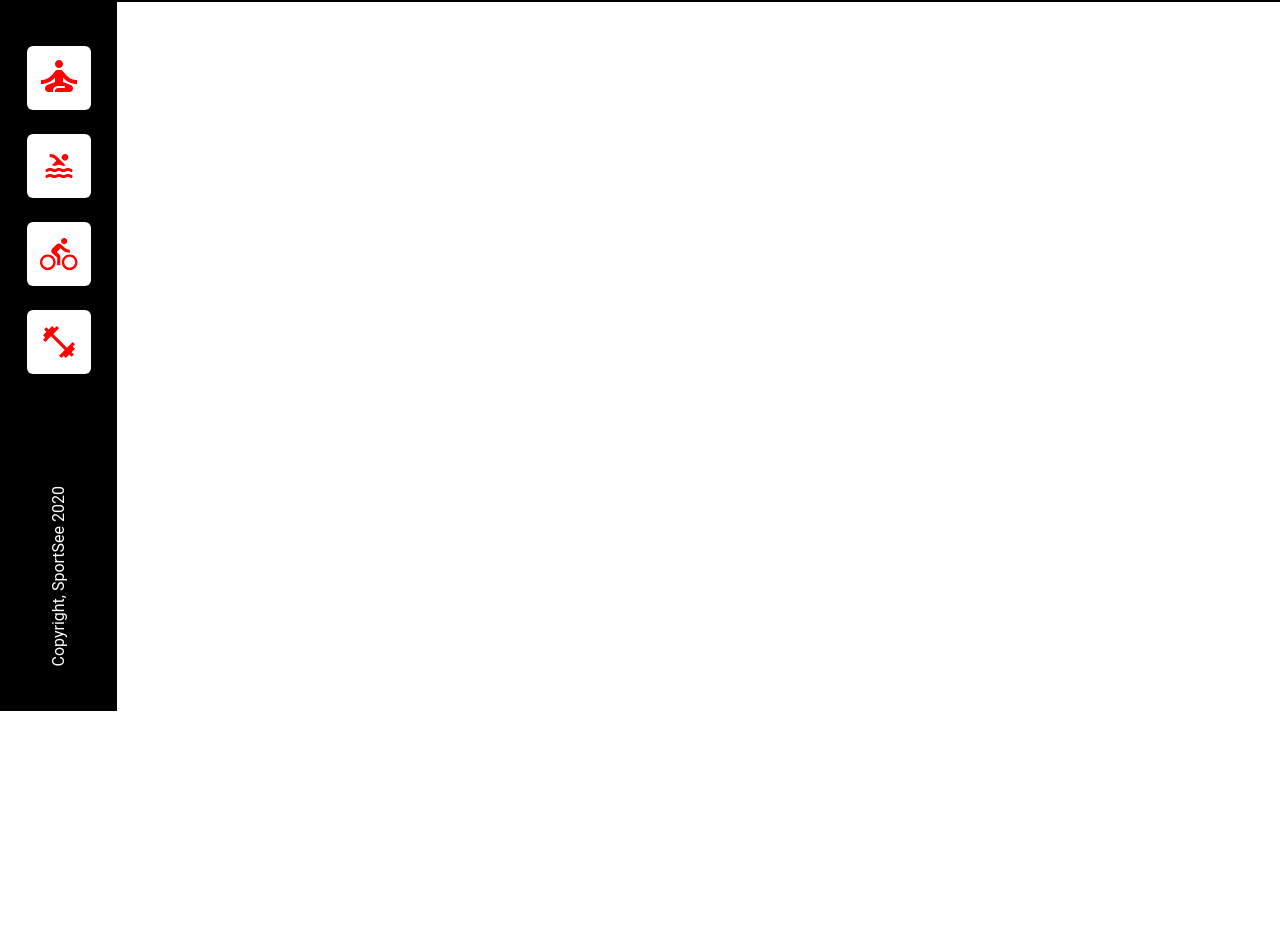
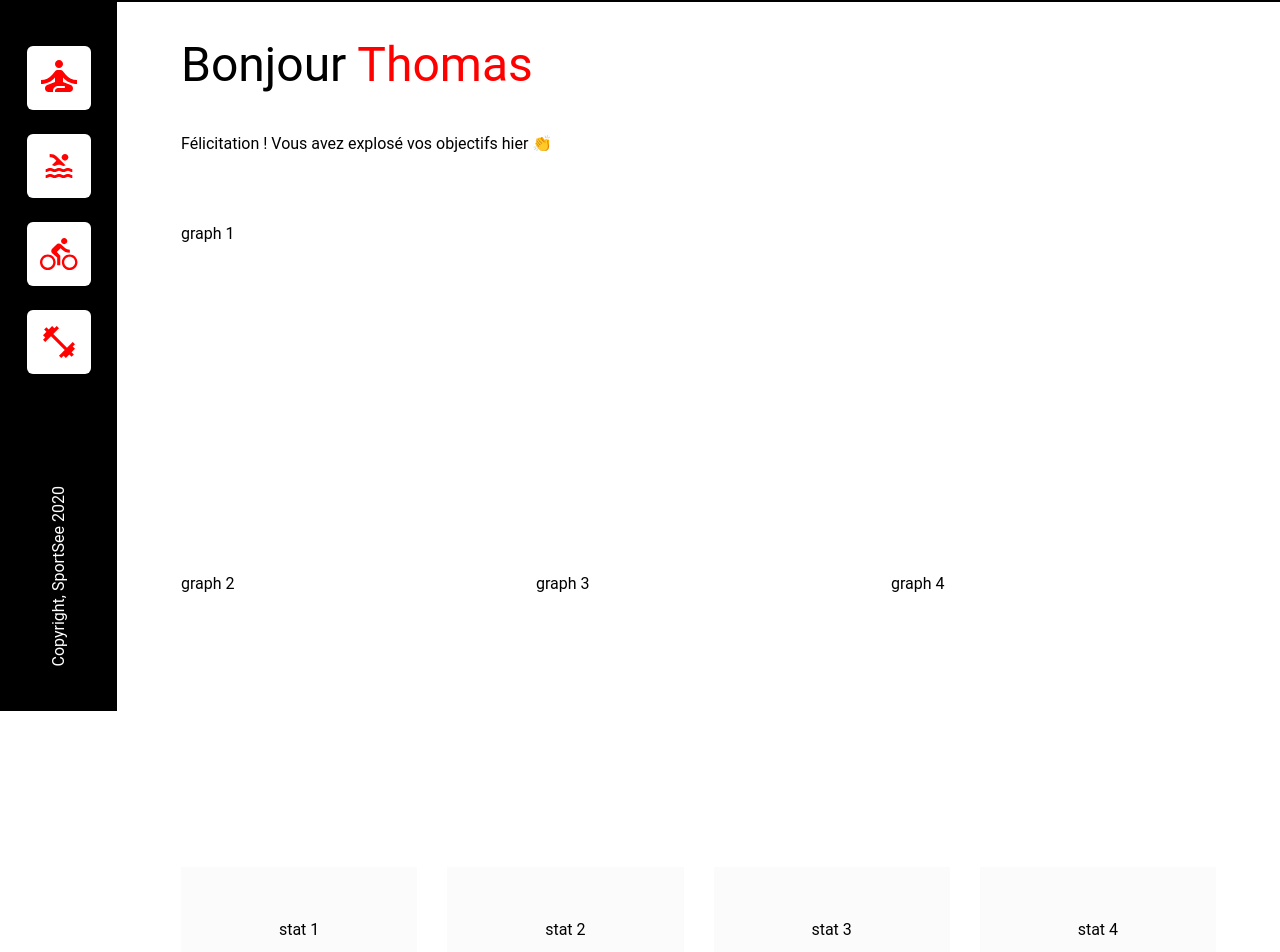
Before and after one commit to codbear/DouglasMeunier_12_16072021, a React (Create React App) app: page / in a window 1280 px wide. Shown: the part 89-1041 px from the top of the page. Before the commit the page ends 800 px from the top, so only its background shows below. Built offline with nearby package versions, Linux system fonts and the light colour scheme.

Commit message:
feat(ProfileScreen): create ProfileScreen skeletton

```diff
--- a/src/screens/Profile/ProfileScreen.jsx
+++ b/src/screens/Profile/ProfileScreen.jsx
@@ -1,7 +1,33 @@
 import { Layout } from '../../components';
+import './ProfileScreen.scss';
+
+const user = {
+  firstName: 'Thomas',
+};
 
 const ProfileScreen = () => {
-  return <Layout />;
+  return (
+    <Layout>
+      <p className="Profile_hello">
+        Bonjour <span className="Profile_hello_firstName">{user.firstName}</span>
+      </p>
+      <p className="Profile_greetings">Félicitation ! Vous avez explosé vos objectifs hier 👏</p>
+      <div className="Profile_dataGrid">
+        <div className="Profile_dataWrapper Profile_chartsWrapper">
+          <div className="Profile_chart Profile_chart--large">graph 1</div>
+          <div className="Profile_chart">graph 2</div>
+          <div className="Profile_chart">graph 3</div>
+          <div className="Profile_chart">graph 4</div>
+        </div>
+        <div className="Profile_dataWrapper Profile_statsWrapper">
+          <div className="Profile_stat">stat 1</div>
+          <div className="Profile_stat">stat 2</div>
+          <div className="Profile_stat">stat 3</div>
+          <div className="Profile_stat">stat 4</div>
+        </div>
+      </div>
+    </Layout>
+  );
 };
 
 export default ProfileScreen;
--- a/src/screens/Profile/ProfileScreen.scss
+++ b/src/screens/Profile/ProfileScreen.scss
@@ -0,0 +1,68 @@
+@import '../../theme/palette';
+@import '../../theme/breakpoints';
+
+.Profile {
+  &_hello {
+    font-size: 48px;
+    margin-bottom: 41px;
+
+    &_firstName {
+      color: $_color_text_accent;
+    }
+  }
+
+  &_dataGrid {
+    margin-top: 71px;
+    display: flex;
+    flex-flow: row wrap;
+  }
+
+  &_dataWrapper {
+    display: grid;
+    grid-gap: 30px;
+    width: 100%;
+    margin-bottom: 30px;
+
+    @media (break-up(lg)) {
+      max-width: 835px;
+    }
+  }
+
+  &_chartsWrapper {
+    grid-template-columns: 1fr 1fr 1fr;
+  }
+
+  &_chart {
+    width: 100%;
+    height: 263px;
+
+    &--large {
+      height: 320px;
+      grid-column: span 3;
+    }
+  }
+
+  &_statsWrapper {
+    grid-template-columns: 1fr 1fr 1fr 1fr;
+
+    @media (break-up(lg)) {
+      grid-template-columns: 1fr;
+      grid-template-rows: 1fr 1fr 1fr 1fr;
+      max-width: 258px;
+      margin-left: 30px;
+    }
+  }
+
+  &_stat {
+    width: 100%;
+    height: 124px;
+    background-color: $_color_background_alternative;
+    display: flex;
+    justify-content: center;
+    align-items: center;
+
+    @media (break-up(lg)) {
+      height: 100%;
+    }
+  }
+}
```
